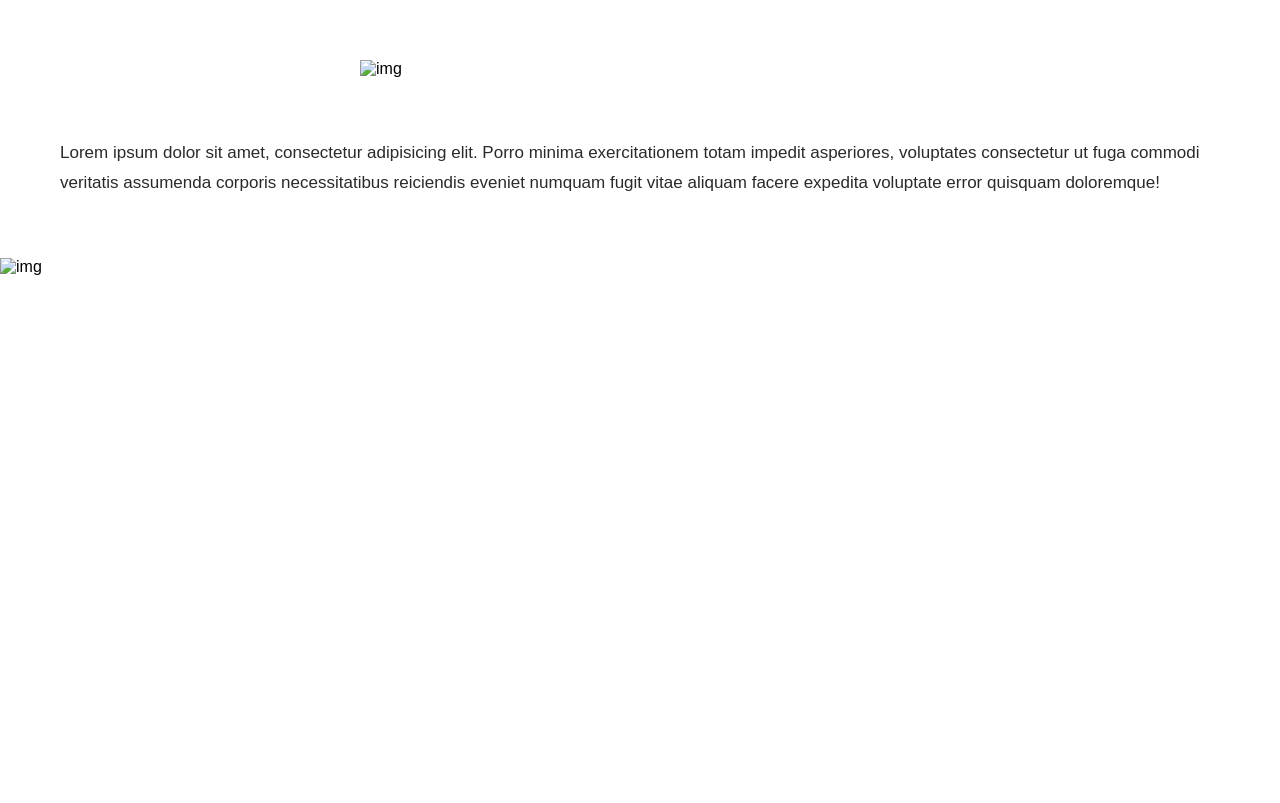
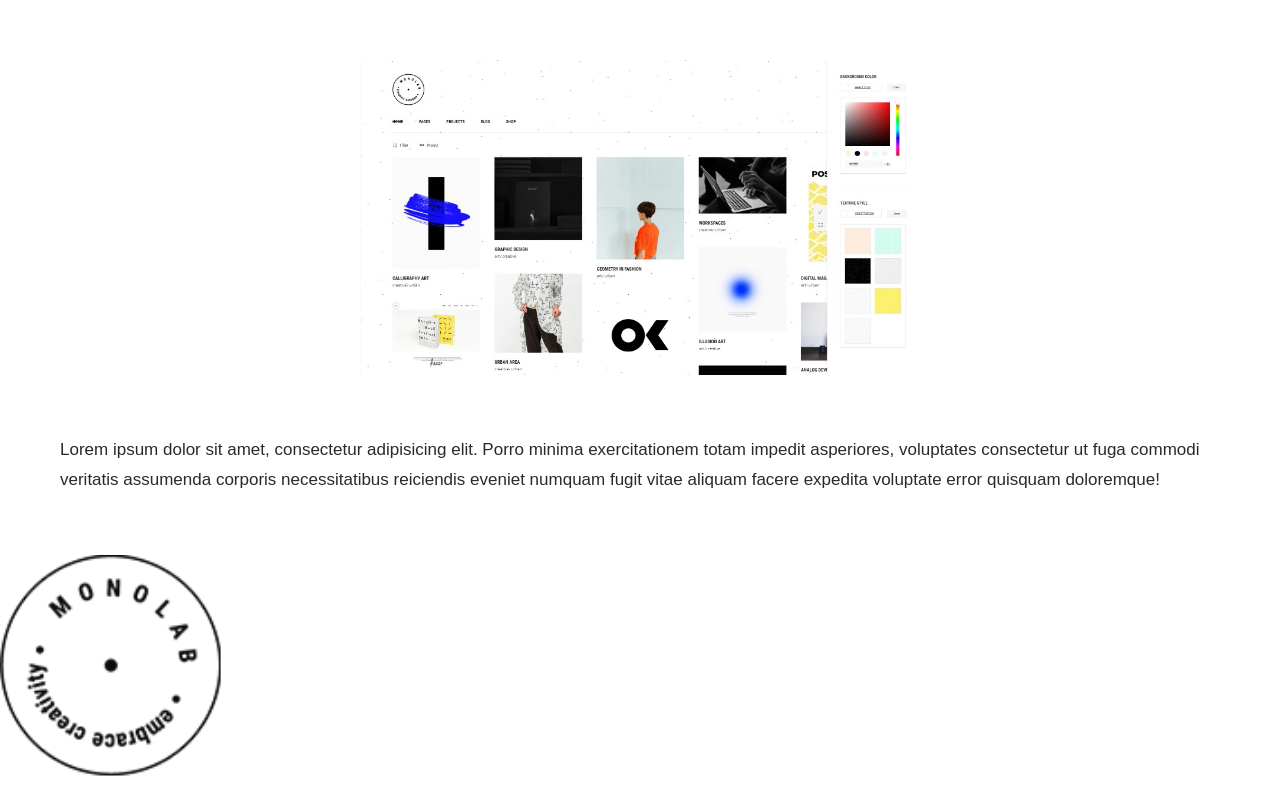
Before and after one commit to denex-a-poulose/sample, a plain HTML site: page about.html in a window 1280 px wide. Shown: the top 803 px of the page. Drawn offline with Linux system fonts and the light colour scheme; the site is published under a folder, as on GitHub Pages, so addresses that start at the root find nothing.

Commit message:
Update about.html

```diff
--- a/about.html
+++ b/about.html
@@ -8,7 +8,7 @@
 </head>
 <body id="background">
   <div class="img-area">
-  <img  class="img1" src="/images/image.jpg" alt="img">
+  <img  class="img1" src="images/image.jpg" alt="img">
 </div>
 
 <p class="para">
@@ -16,7 +16,7 @@
 </p>
 
 
-<img src="/images/image.png" alt="img" class="img2">
+<img src="images/image.png" alt="img" class="img2">
 
 
 
```
